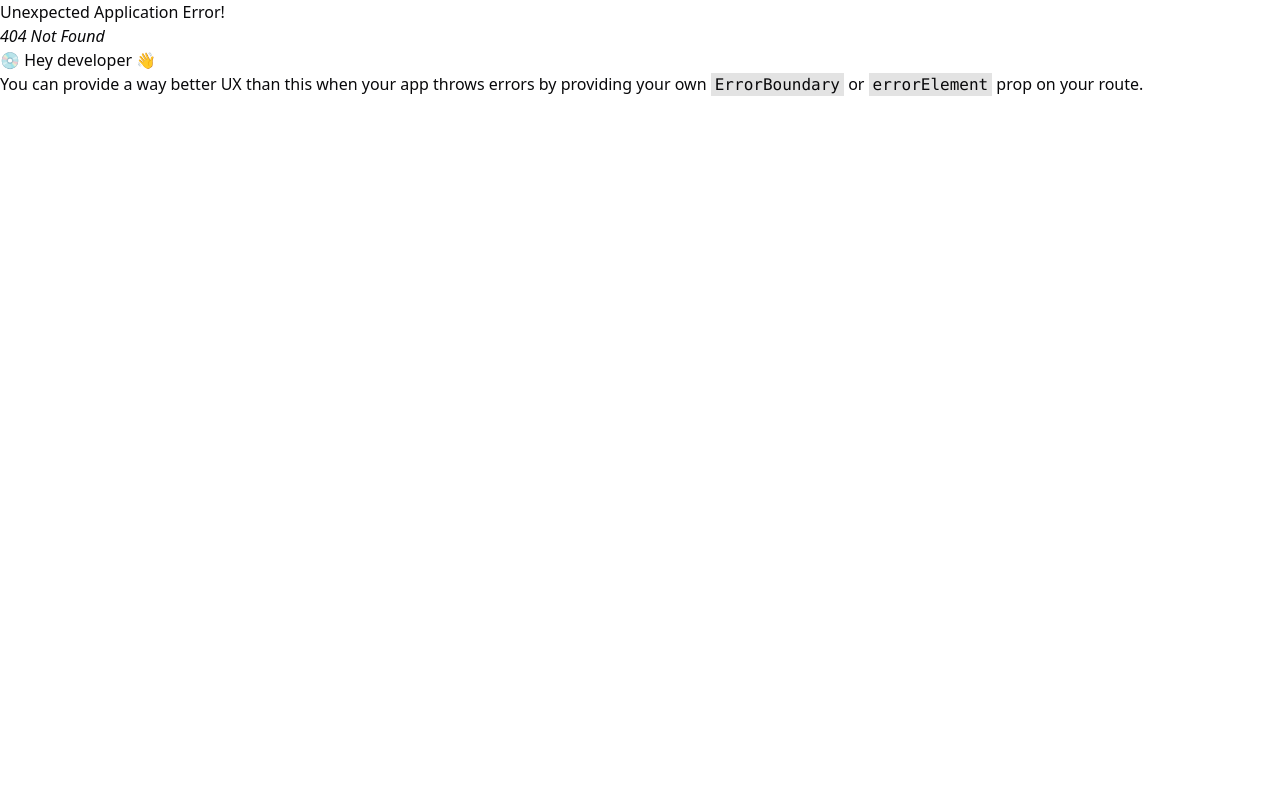
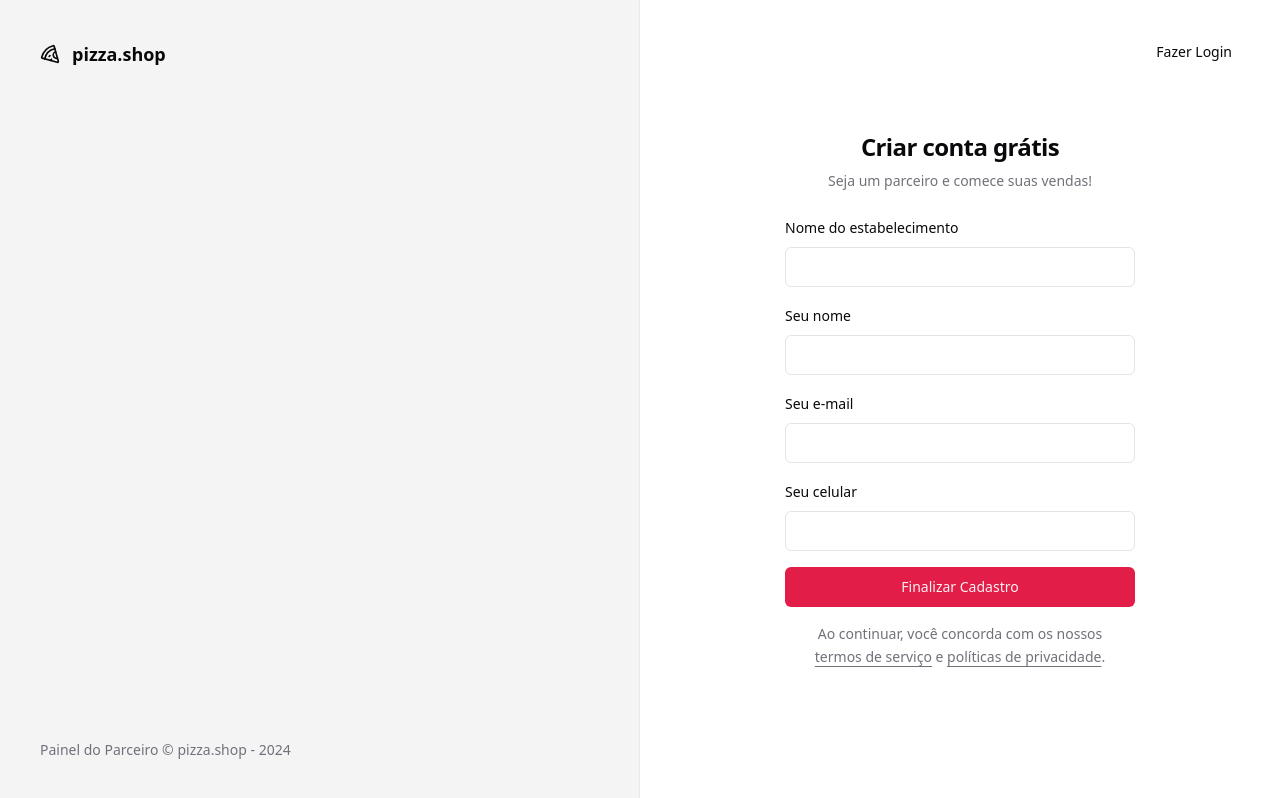
Before and after one commit to matheushfp/rocketseat, a React (Vite) app in the folder ignite/reactjs/pizza-shop/: page /sign-up in a window 1280 px wide. Before the commit this address had no page. Built offline with nearby package versions, Linux system fonts and the light colour scheme.

Commit message:
add signUp page + header

```diff
--- a/ignite/reactjs/pizza-shop/package.json
+++ b/ignite/reactjs/pizza-shop/package.json
@@ -12,6 +12,7 @@
   "dependencies": {
     "@hookform/resolvers": "^3.9.0",
     "@radix-ui/react-label": "^2.1.0",
+    "@radix-ui/react-separator": "^1.1.0",
     "@radix-ui/react-slot": "^1.1.0",
     "class-variance-authority": "^0.7.0",
     "clsx": "^2.1.1",
--- /dev/null
+++ b/ignite/reactjs/pizza-shop/src/components/header.tsx
@@ -0,0 +1,28 @@
+import { Home, Pizza, UtensilsCrossed } from 'lucide-react'
+
+import { NavLink } from './nav-link'
+import { Separator } from './ui/separator'
+
+export function Header() {
+  return (
+    <div className="border-b">
+      <div className="flex h-16 items-center gap-6 px-6">
+        <Pizza className="h-6 w-6" />
+
+        <Separator orientation="vertical" className="h-6" />
+
+        <nav className="flex items-center space-x-4 lg:space-x-6">
+          <NavLink to="/">
+            <Home className="h-4 w-4" />
+            Início
+          </NavLink>
+
+          <NavLink to="/orders">
+            <UtensilsCrossed className="h-4 w-4" />
+            Pedidos
+          </NavLink>
+        </nav>
+      </div>
+    </div>
+  )
+}
--- /dev/null
+++ b/ignite/reactjs/pizza-shop/src/components/nav-link.tsx
@@ -0,0 +1,15 @@
+import { Link, LinkProps, useLocation } from 'react-router-dom'
+
+export interface NavLinkProps extends LinkProps {}
+
+export function NavLink(props: NavLinkProps) {
+  const { pathname } = useLocation()
+
+  return (
+    <Link
+      {...props}
+      className="flex items-center gap-1.5 text-sm font-medium text-muted-foreground hover:text-foreground data-[current=true]:text-foreground"
+      data-current={pathname === props.to}
+    />
+  )
+}
--- /dev/null
+++ b/ignite/reactjs/pizza-shop/src/components/ui/separator.tsx
@@ -0,0 +1,29 @@
+import * as SeparatorPrimitive from '@radix-ui/react-separator'
+import * as React from 'react'
+
+import { cn } from '@/lib/utils'
+
+const Separator = React.forwardRef<
+  React.ElementRef<typeof SeparatorPrimitive.Root>,
+  React.ComponentPropsWithoutRef<typeof SeparatorPrimitive.Root>
+>(
+  (
+    { className, orientation = 'horizontal', decorative = true, ...props },
+    ref,
+  ) => (
+    <SeparatorPrimitive.Root
+      ref={ref}
+      decorative={decorative}
+      orientation={orientation}
+      className={cn(
+        'shrink-0 bg-border',
+        orientation === 'horizontal' ? 'h-[1px] w-full' : 'h-full w-[1px]',
+        className,
+      )}
+      {...props}
+    />
+  ),
+)
+Separator.displayName = SeparatorPrimitive.Root.displayName
+
+export { Separator }
--- a/ignite/reactjs/pizza-shop/src/pages/_layouts/app.tsx
+++ b/ignite/reactjs/pizza-shop/src/pages/_layouts/app.tsx
@@ -1,11 +1,13 @@
 import { Outlet } from 'react-router-dom'
+
+import { Header } from '@/components/header'
 
 export function AppLayout() {
   return (
-    <div>
-      <h1>Cabeçalho</h1>
+    <div className="flex min-h-screen flex-col antialiased">
+      <Header />
 
-      <div>
+      <div className="flex flex-1 flex-col gap-4 p-8 pt-6">
         <Outlet />
       </div>
     </div>
--- a/ignite/reactjs/pizza-shop/src/pages/_layouts/auth.tsx
+++ b/ignite/reactjs/pizza-shop/src/pages/_layouts/auth.tsx
@@ -3,7 +3,7 @@
 
 export function AuthLayout() {
   return (
-    <div className="grid min-h-screen grid-cols-2">
+    <div className="grid min-h-screen grid-cols-2 antialiased">
       <div className="flex h-full flex-col justify-between border-r border-foreground/5 bg-muted p-10 text-muted-foreground">
         <div className="flex items-center gap-3 text-lg text-foreground">
           <Pizza className="h-5 w-5" />
@@ -14,7 +14,7 @@
         </footer>
       </div>
 
-      <div className="flex flex-col items-center justify-center">
+      <div className="relative flex flex-col items-center justify-center">
         <Outlet />
       </div>
     </div>
--- a/ignite/reactjs/pizza-shop/src/pages/auth/sign-in.tsx
+++ b/ignite/reactjs/pizza-shop/src/pages/auth/sign-in.tsx
@@ -1,5 +1,6 @@
 import { Helmet } from 'react-helmet-async'
 import { useForm } from 'react-hook-form'
+import { Link } from 'react-router-dom'
 import { toast } from 'sonner'
 import { z } from 'zod'
 
@@ -43,6 +44,10 @@
     <>
       <Helmet title="Login" />
       <div className="p-8">
+        <Button variant="ghost" asChild className="absolute right-8 top-8">
+          <Link to="/sign-up">Novo estabelecimento</Link>
+        </Button>
+
         <div className="flex w-[350px] flex-col justify-center gap-6">
           <div className="flex flex-col gap-2 text-center">
             <h1 className="text-2xl font-semibold tracking-tight">
--- /dev/null
+++ b/ignite/reactjs/pizza-shop/src/pages/auth/sign-up.tsx
@@ -0,0 +1,113 @@
+import { Helmet } from 'react-helmet-async'
+import { useForm } from 'react-hook-form'
+import { Link, useNavigate } from 'react-router-dom'
+import { toast } from 'sonner'
+import { z } from 'zod'
+
+import { Button } from '@/components/ui/button'
+import { Input } from '@/components/ui/input'
+import { Label } from '@/components/ui/label'
+
+const signUpForm = z.object({
+  restaurantName: z.string(),
+  managerName: z.string(),
+  email: z.string().email(),
+  phone: z.string(),
+})
+
+type SignUpForm = z.infer<typeof signUpForm>
+
+export function SignUp() {
+  const navigate = useNavigate()
+
+  const {
+    register,
+    handleSubmit,
+    formState: { isSubmitting },
+  } = useForm<SignUpForm>()
+
+  async function handleSignUp(data: SignUpForm) {
+    try {
+      console.log(data)
+
+      await new Promise((resolve) => setTimeout(resolve, 2000))
+
+      toast.success('Restaurante cadastrado com sucesso!', {
+        action: {
+          label: 'Login',
+          onClick: () => navigate('/sign-in'),
+        },
+      })
+    } catch {
+      toast.error('Erro ao cadastrar restaurante.')
+    }
+  }
+
+  return (
+    <>
+      <Helmet title="Cadastro" />
+      <div className="p-8">
+        <Button variant="ghost" asChild className="absolute right-8 top-8">
+          <Link to="/sign-in">Fazer Login</Link>
+        </Button>
+
+        <div className="flex w-[350px] flex-col justify-center gap-6">
+          <div className="flex flex-col gap-2 text-center">
+            <h1 className="text-2xl font-semibold tracking-tight">
+              Criar conta grátis
+            </h1>
+            <p className="text-sm text-muted-foreground">
+              Seja um parceiro e comece suas vendas!
+            </p>
+          </div>
+
+          <form onSubmit={handleSubmit(handleSignUp)} className="space-y-4">
+            <div className="space-y-2">
+              <Label htmlFor="restaurantName">Nome do estabelecimento</Label>
+              <Input
+                id="restaurantName"
+                type="text"
+                {...register('restaurantName')}
+              />
+            </div>
+
+            <div className="space-y-2">
+              <Label htmlFor="managerName">Seu nome</Label>
+              <Input
+                id="managerName"
+                type="text"
+                {...register('managerName')}
+              />
+            </div>
+
+            <div className="space-y-2">
+              <Label htmlFor="email">Seu e-mail</Label>
+              <Input id="email" type="email" {...register('email')} />
+            </div>
+
+            <div className="space-y-2">
+              <Label htmlFor="phone">Seu celular</Label>
+              <Input id="phone" type="tel" {...register('phone')} />
+            </div>
+
+            <Button className="w-full" type="submit" disabled={isSubmitting}>
+              Finalizar Cadastro
+            </Button>
+
+            <p className="px-6 text-center text-sm leading-relaxed text-muted-foreground">
+              Ao continuar, você concorda com os nossos{' '}
+              <a className="underline underline-offset-4" href="">
+                termos de serviço
+              </a>{' '}
+              e{' '}
+              <a className="underline underline-offset-4" href="">
+                políticas de privacidade
+              </a>
+              .
+            </p>
+          </form>
+        </div>
+      </div>
+    </>
+  )
+}
--- a/ignite/reactjs/pizza-shop/src/routes.tsx
+++ b/ignite/reactjs/pizza-shop/src/routes.tsx
@@ -4,6 +4,7 @@
 import { AuthLayout } from './pages/_layouts/auth'
 import { Dashboard } from './pages/app/dashboard'
 import { SignIn } from './pages/auth/sign-in'
+import { SignUp } from './pages/auth/sign-up'
 
 export const router = createBrowserRouter([
   {
@@ -14,6 +15,9 @@
   {
     path: '/',
     Component: AuthLayout,
-    children: [{ path: '/sign-in', Component: SignIn }],
+    children: [
+      { path: '/sign-in', Component: SignIn },
+      { path: '/sign-up', Component: SignUp },
+    ],
   },
 ])
```
Also changed, not shown: 1 other file (tests, documents, lock files or other folders).
